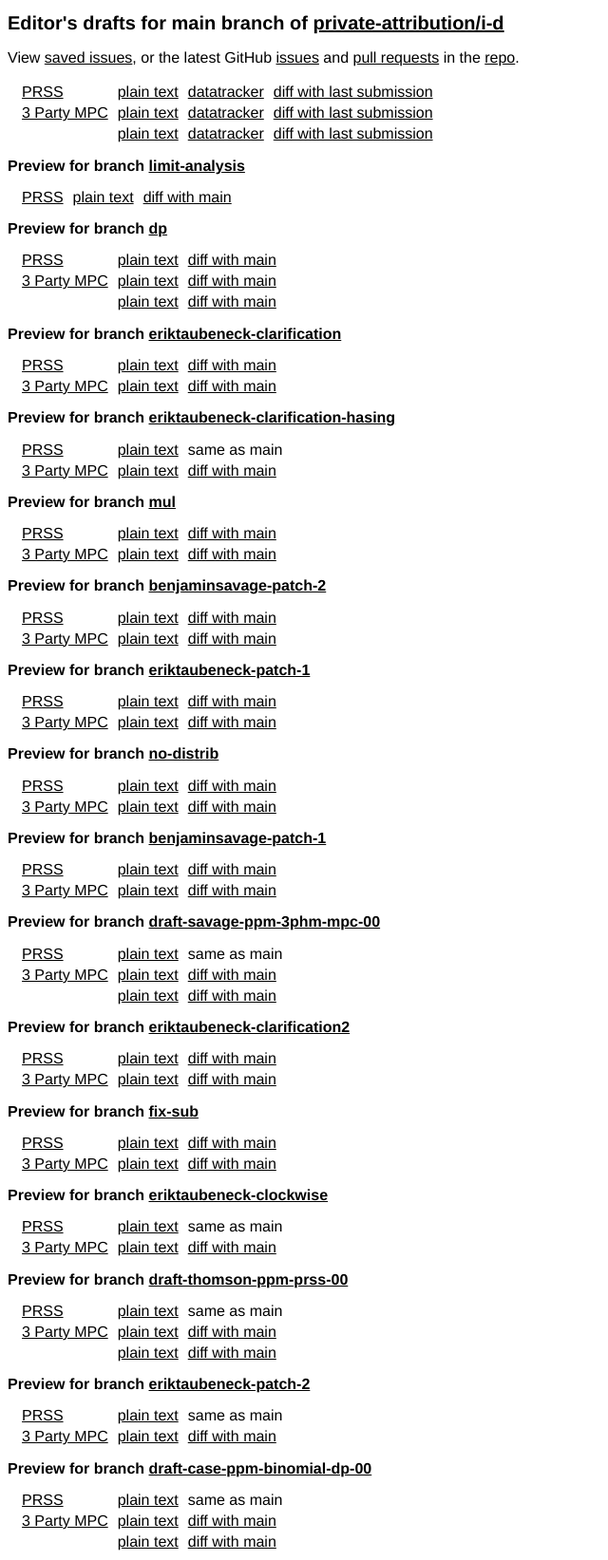
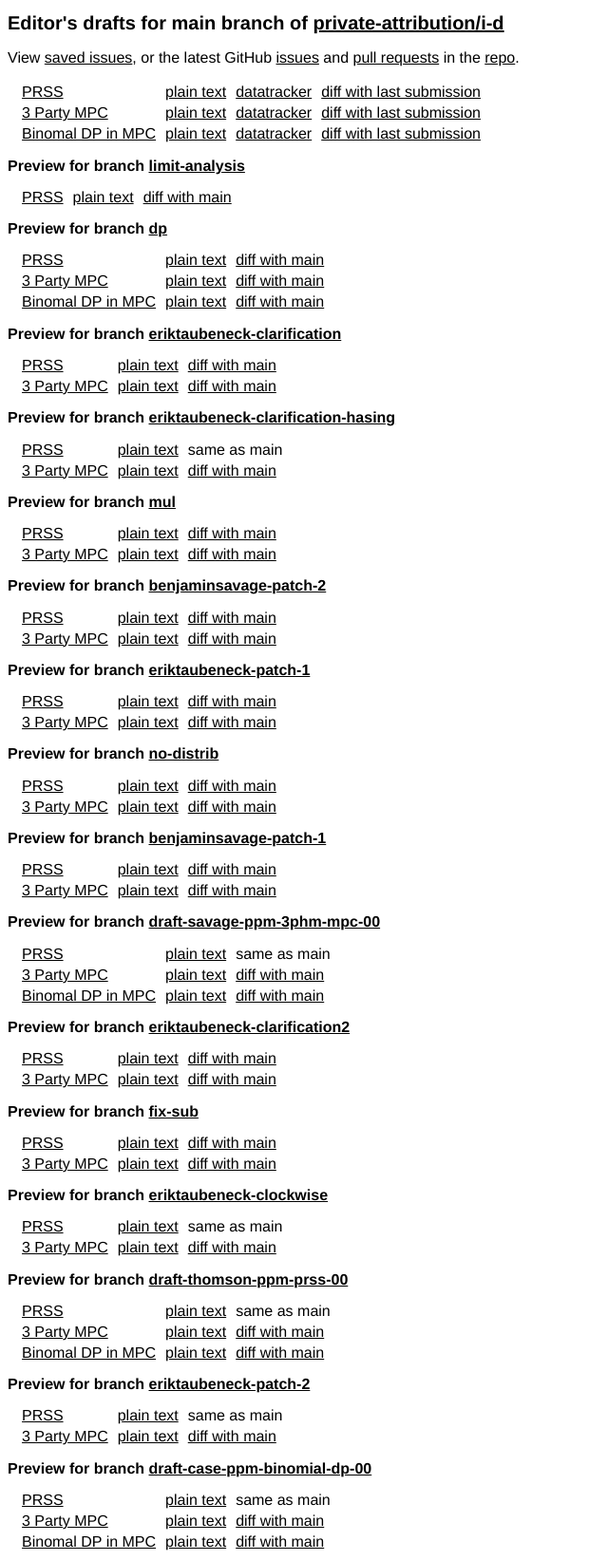
Before and after one commit to private-attribution/i-d, a plain HTML site: page index.html in a window 1280 px wide. Shown: the whole page at 95% size, without its empty margins (0-640 px from the left). Drawn offline with Linux system fonts and the light colour scheme.

Commit message:
Script updating gh-pages from 327a7a8. [ci skip]

```diff
--- a/draft-savage-ppm-3phm-mpc.txt
+++ b/draft-savage-ppm-3phm-mpc.txt
@@ -929,7 +929,8 @@ Table of Contents
    The verifiers generate the same point r independently.  Each verifier
    only has access to one set of shares from G(x) so they each compute a
    hash of the shares they have.  They then send that hash to each
-   other, after which they can compute the full hash value.
+   other, after which they can concatenate the two hash values and
+   compute the challenge point.
 
    Note that one verifier does not need to receive their shares of G(x)
    from the prover, so they are able to compute their hash before even
--- a/index.html
+++ b/index.html
@@ -31,8 +31,8 @@
         <td></td>
       </tr>
       <tr>
-        <td><a href="./draft-case-ppm-binomial-dp.html" class="html draft-case-ppm-binomial-dp" title=" (HTML)"></a></td>
-        <td><a href="./draft-case-ppm-binomial-dp.txt" class="txt draft-case-ppm-binomial-dp" title=" (Text)">plain text</a></td>
+        <td><a href="./draft-case-ppm-binomial-dp.html" class="html draft-case-ppm-binomial-dp" title="Simple and Efficient Binomial Protocols for Differential Privacy in MPC (HTML)">Binomal DP in MPC</a></td>
+        <td><a href="./draft-case-ppm-binomial-dp.txt" class="txt draft-case-ppm-binomial-dp" title="Simple and Efficient Binomial Protocols for Differential Privacy in MPC (Text)">plain text</a></td>
         <td><a href="https://datatracker.ietf.org/doc/draft-case-ppm-binomial-dp" class="dt draft-case-ppm-binomial-dp" title="Datatracker for draft-case-ppm-binomial-dp">datatracker</a></td>
         <td><a href="https://author-tools.ietf.org/api/iddiff?doc_1=draft-case-ppm-binomial-dp&amp;url_2=https://private-attribution.github.io/i-d/draft-case-ppm-binomial-dp.txt" class="diff draft-case-ppm-binomial-dp">diff with last submission</a></td>
         <td></td>
@@ -59,8 +59,8 @@
         <td><a href="https://author-tools.ietf.org/api/iddiff?url_1=https://private-attribution.github.io/i-d/draft-savage-ppm-3phm-mpc.txt&amp;url_2=https://private-attribution.github.io/i-d/dp/draft-savage-ppm-3phm-mpc.txt" class="diff draft-savage-ppm-3phm-mpc">diff with main</a></td>
       </tr>
       <tr>
-        <td><a href="dp/draft-case-ppm-binomial-dp.html" class="html draft-case-ppm-binomial-dp" title=" (HTML)"></a></td>
-        <td><a href="dp/draft-case-ppm-binomial-dp.txt" class="txt draft-case-ppm-binomial-dp" title=" (Text)">plain text</a></td>
+        <td><a href="dp/draft-case-ppm-binomial-dp.html" class="html draft-case-ppm-binomial-dp" title="Simple and Efficient Binomial Protocols for Differential Privacy in MPC (HTML)">Binomal DP in MPC</a></td>
+        <td><a href="dp/draft-case-ppm-binomial-dp.txt" class="txt draft-case-ppm-binomial-dp" title="Simple and Efficient Binomial Protocols for Differential Privacy in MPC (Text)">plain text</a></td>
         <td><a href="https://author-tools.ietf.org/api/iddiff?url_1=https://private-attribution.github.io/i-d/draft-case-ppm-binomial-dp.txt&amp;url_2=https://private-attribution.github.io/i-d/dp/draft-case-ppm-binomial-dp.txt" class="diff draft-case-ppm-binomial-dp">diff with main</a></td>
       </tr>
     </table>
@@ -168,8 +168,8 @@
         <td><a href="https://author-tools.ietf.org/api/iddiff?url_1=https://private-attribution.github.io/i-d/draft-savage-ppm-3phm-mpc.txt&amp;url_2=https://private-attribution.github.io/i-d/draft-savage-ppm-3phm-mpc-00/draft-savage-ppm-3phm-mpc.txt" class="diff draft-savage-ppm-3phm-mpc">diff with main</a></td>
       </tr>
       <tr>
-        <td><a href="draft-savage-ppm-3phm-mpc-00/draft-case-ppm-binomial-dp.html" class="html draft-case-ppm-binomial-dp" title=" (HTML)"></a></td>
-        <td><a href="draft-savage-ppm-3phm-mpc-00/draft-case-ppm-binomial-dp.txt" class="txt draft-case-ppm-binomial-dp" title=" (Text)">plain text</a></td>
+        <td><a href="draft-savage-ppm-3phm-mpc-00/draft-case-ppm-binomial-dp.html" class="html draft-case-ppm-binomial-dp" title="Simple and Efficient Binomial Protocols for Differential Privacy in MPC (HTML)">Binomal DP in MPC</a></td>
+        <td><a href="draft-savage-ppm-3phm-mpc-00/draft-case-ppm-binomial-dp.txt" class="txt draft-case-ppm-binomial-dp" title="Simple and Efficient Binomial Protocols for Differential Privacy in MPC (Text)">plain text</a></td>
         <td><a href="https://author-tools.ietf.org/api/iddiff?url_1=https://private-attribution.github.io/i-d/draft-case-ppm-binomial-dp.txt&amp;url_2=https://private-attribution.github.io/i-d/draft-savage-ppm-3phm-mpc-00/draft-case-ppm-binomial-dp.txt" class="diff draft-case-ppm-binomial-dp">diff with main</a></td>
       </tr>
     </table>
@@ -225,8 +225,8 @@
         <td><a href="https://author-tools.ietf.org/api/iddiff?url_1=https://private-attribution.github.io/i-d/draft-savage-ppm-3phm-mpc.txt&amp;url_2=https://private-attribution.github.io/i-d/draft-thomson-ppm-prss-00/draft-savage-ppm-3phm-mpc.txt" class="diff draft-savage-ppm-3phm-mpc">diff with main</a></td>
       </tr>
       <tr>
-        <td><a href="draft-thomson-ppm-prss-00/draft-case-ppm-binomial-dp.html" class="html draft-case-ppm-binomial-dp" title=" (HTML)"></a></td>
-        <td><a href="draft-thomson-ppm-prss-00/draft-case-ppm-binomial-dp.txt" class="txt draft-case-ppm-binomial-dp" title=" (Text)">plain text</a></td>
+        <td><a href="draft-thomson-ppm-prss-00/draft-case-ppm-binomial-dp.html" class="html draft-case-ppm-binomial-dp" title="Simple and Efficient Binomial Protocols for Differential Privacy in MPC (HTML)">Binomal DP in MPC</a></td>
+        <td><a href="draft-thomson-ppm-prss-00/draft-case-ppm-binomial-dp.txt" class="txt draft-case-ppm-binomial-dp" title="Simple and Efficient Binomial Protocols for Differential Privacy in MPC (Text)">plain text</a></td>
         <td><a href="https://author-tools.ietf.org/api/iddiff?url_1=https://private-attribution.github.io/i-d/draft-case-ppm-binomial-dp.txt&amp;url_2=https://private-attribution.github.io/i-d/draft-thomson-ppm-prss-00/draft-case-ppm-binomial-dp.txt" class="diff draft-case-ppm-binomial-dp">diff with main</a></td>
       </tr>
     </table>
@@ -256,8 +256,8 @@
         <td><a href="https://author-tools.ietf.org/api/iddiff?url_1=https://private-attribution.github.io/i-d/draft-savage-ppm-3phm-mpc.txt&amp;url_2=https://private-attribution.github.io/i-d/draft-case-ppm-binomial-dp-00/draft-savage-ppm-3phm-mpc.txt" class="diff draft-savage-ppm-3phm-mpc">diff with main</a></td>
       </tr>
       <tr>
-        <td><a href="draft-case-ppm-binomial-dp-00/draft-case-ppm-binomial-dp.html" class="html draft-case-ppm-binomial-dp" title=" (HTML)"></a></td>
-        <td><a href="draft-case-ppm-binomial-dp-00/draft-case-ppm-binomial-dp.txt" class="txt draft-case-ppm-binomial-dp" title=" (Text)">plain text</a></td>
+        <td><a href="draft-case-ppm-binomial-dp-00/draft-case-ppm-binomial-dp.html" class="html draft-case-ppm-binomial-dp" title="Simple and Efficient Binomial Protocols for Differential Privacy in MPC (HTML)">Binomal DP in MPC</a></td>
+        <td><a href="draft-case-ppm-binomial-dp-00/draft-case-ppm-binomial-dp.txt" class="txt draft-case-ppm-binomial-dp" title="Simple and Efficient Binomial Protocols for Differential Privacy in MPC (Text)">plain text</a></td>
         <td><a href="https://author-tools.ietf.org/api/iddiff?url_1=https://private-attribution.github.io/i-d/draft-case-ppm-binomial-dp.txt&amp;url_2=https://private-attribution.github.io/i-d/draft-case-ppm-binomial-dp-00/draft-case-ppm-binomial-dp.txt" class="diff draft-case-ppm-binomial-dp">diff with main</a></td>
       </tr>
     </table>
```
Also changed, not shown: draft-savage-ppm-3phm-mpc.html (+3 -3 lines).
